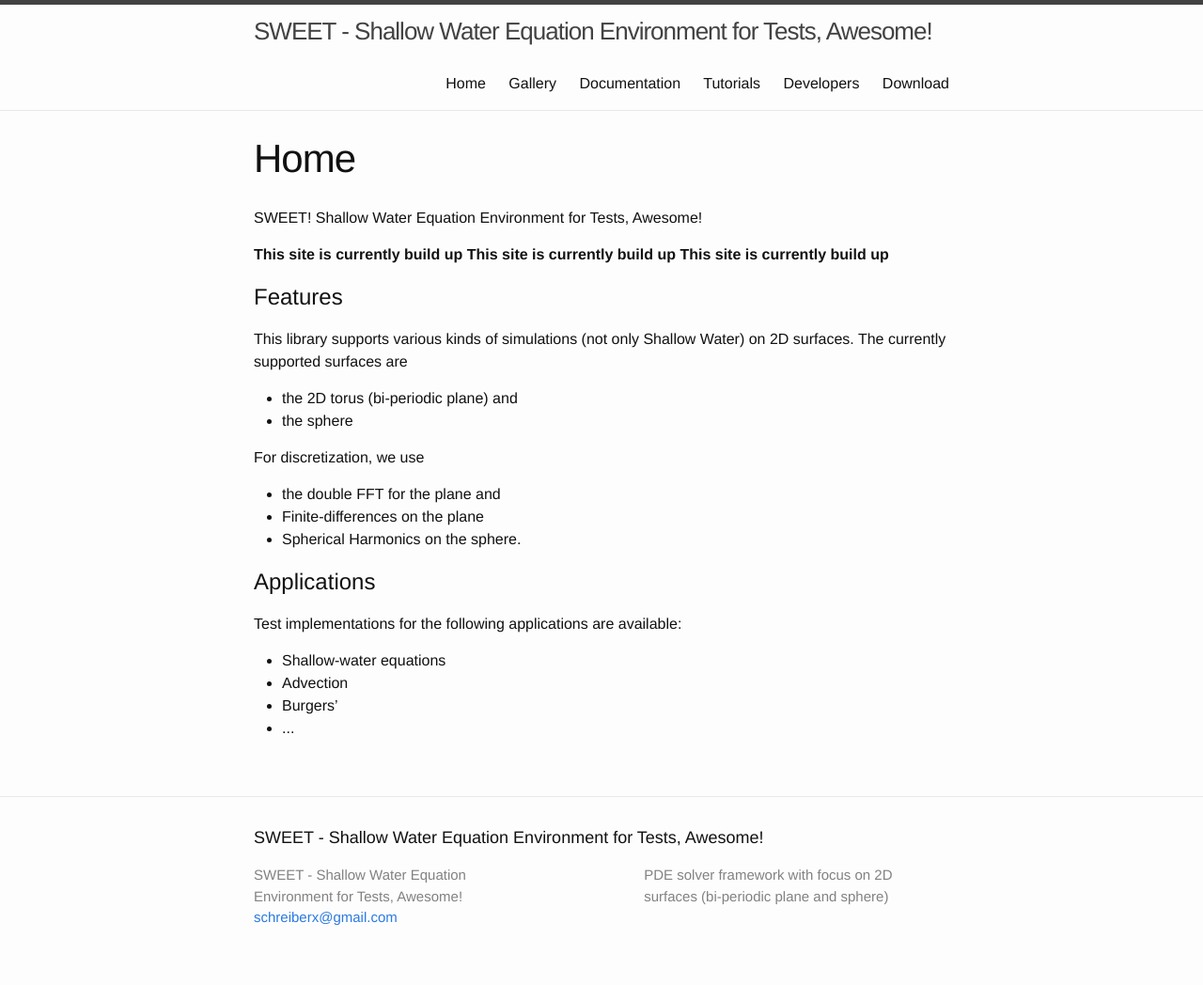
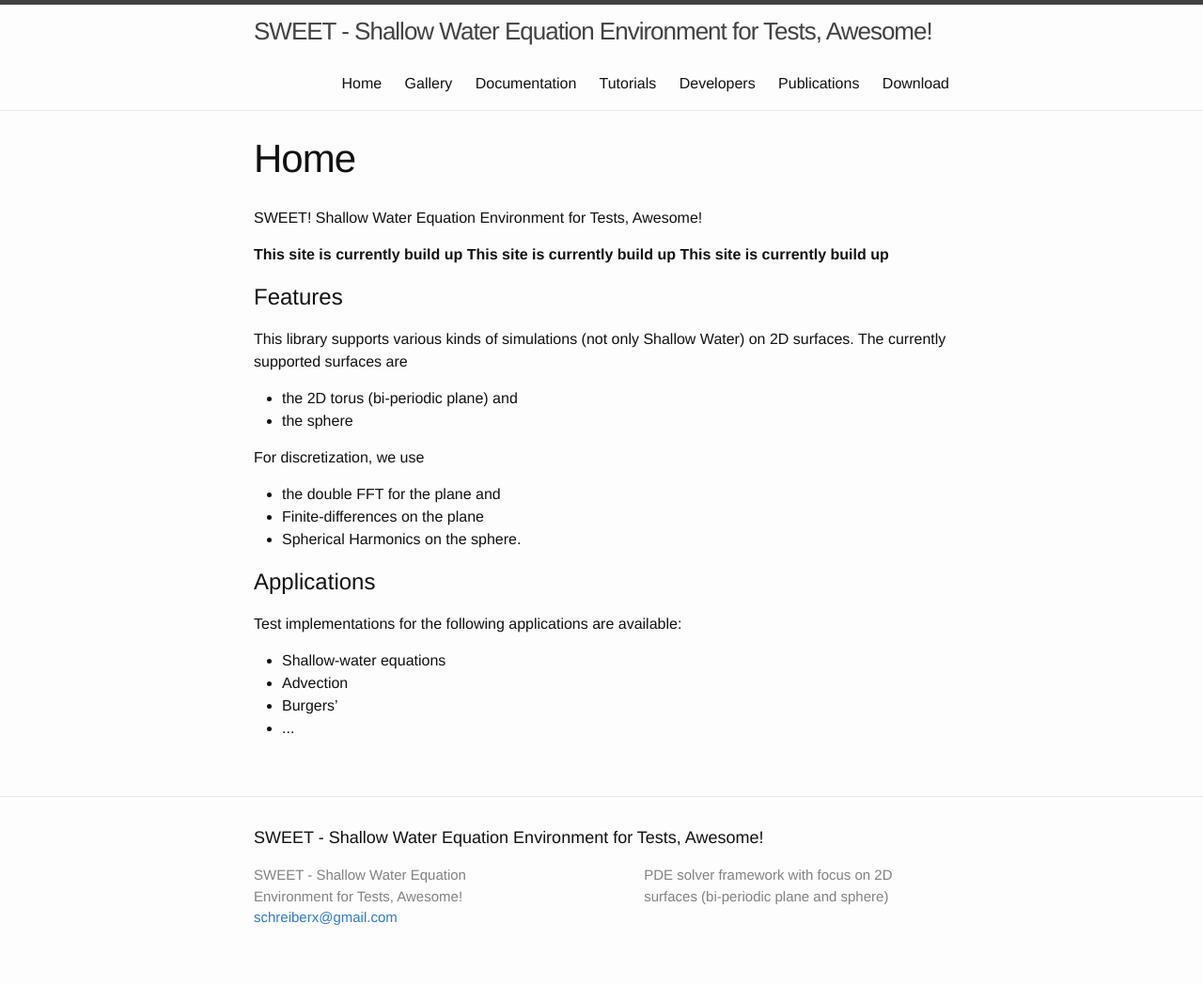
Before and after one commit to schreiberx/sweetsite, a Jekyll site: the page built from index.md, in a window 1280 px wide. Shown: the whole page at 94% size. Built offline with Jekyll 4.4.1, drawn with Linux system fonts in a browser that asks for light colours.

Commit message:
added publications

```diff
--- a/_includes/header.html
+++ b/_includes/header.html
@@ -14,12 +14,13 @@
       </a>
 
       <div class="trigger">
-          <a class="page-link" href="/sweetsite//index.html">Home</a>
-          <a class="page-link" href="/sweetsite//gallery.html">Gallery</a>
-          <a class="page-link" href="/sweetsite//documentation.html">Documentation</a>
-          <a class="page-link" href="/sweetsite//tutorials.html">Tutorials</a>
-          <a class="page-link" href="/sweetsite//developers.html">Developers</a>
-          <a class="page-link" href="/sweetsite//download.html">Download</a>
+          <a class="page-link" href="/sweetsite/index.html">Home</a>
+          <a class="page-link" href="/sweetsite/gallery.html">Gallery</a>
+          <a class="page-link" href="/sweetsite/documentation.html">Documentation</a>
+          <a class="page-link" href="/sweetsite/tutorials.html">Tutorials</a>
+          <a class="page-link" href="/sweetsite/developers.html">Developers</a>
+          <a class="page-link" href="/sweetsite/publications.html">Publications</a>
+          <a class="page-link" href="/sweetsite/download.html">Download</a>
 
 	{% comment %}
         {% for my_page in site.pages %}
```
Also changed, not shown: publications.md (added, +17 -0 lines).
